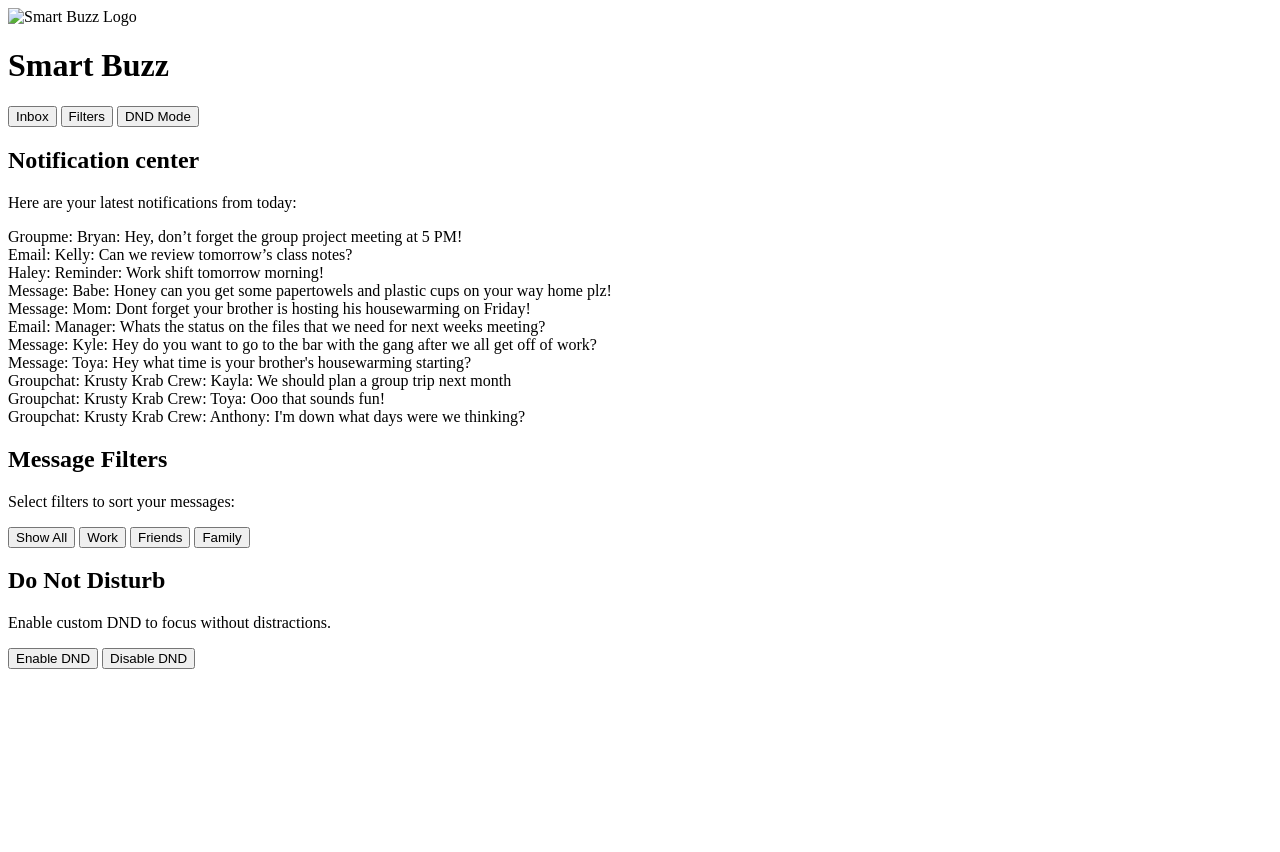
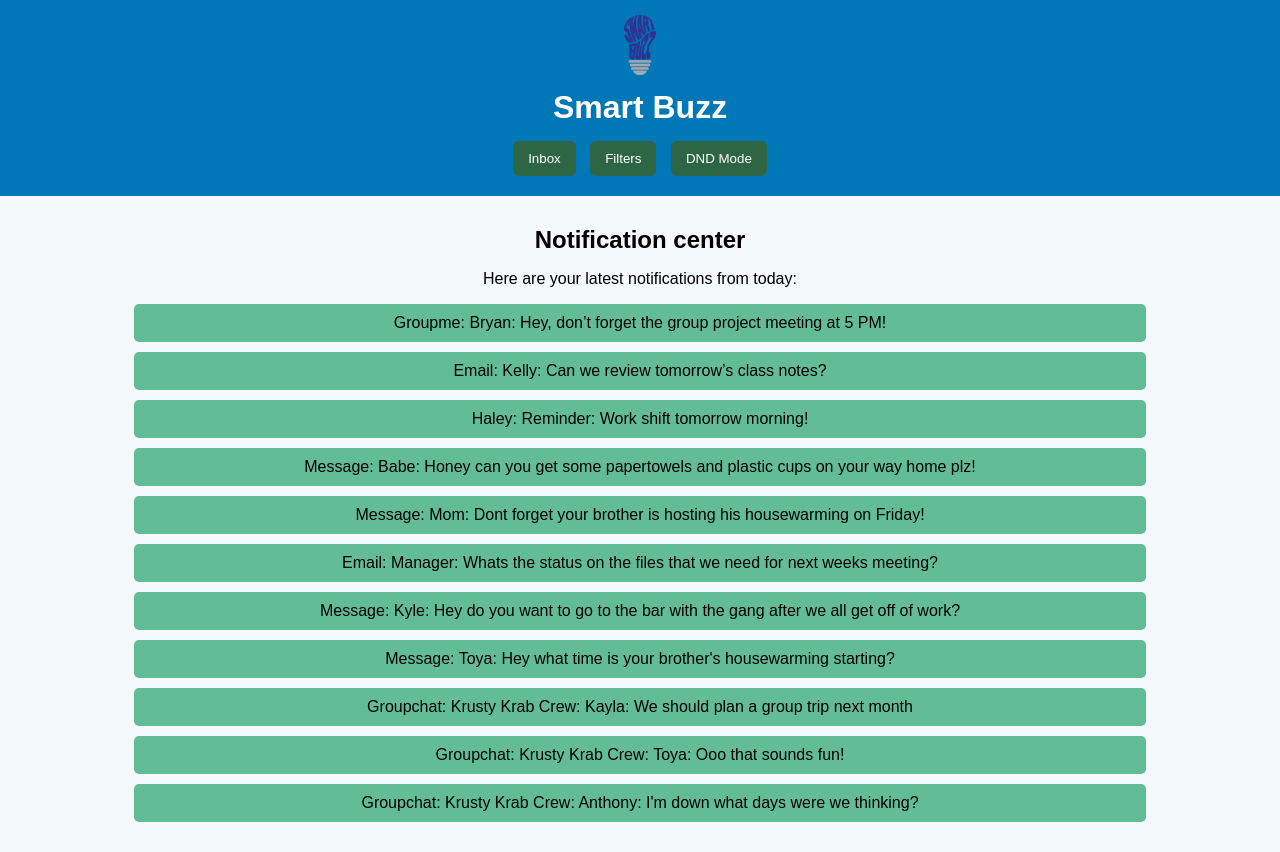
Before and after one commit to Interface-Design-and-Development/finalproject-the-ux-factor, a plain HTML site: page index.html in a window 1280 px wide. Before the commit the page ends 800 px from the top, so only its background shows below. Drawn offline with Linux system fonts and the light colour scheme.

Commit message:
-added stylesheet ref and correct image link

```diff
--- a/index.html
+++ b/index.html
@@ -5,11 +5,12 @@
     <head>
   <meta charset="UTF-8" />
   <meta name="viewport" content="width=device-width, initial-scale=1.0" />
+  <link rel="stylesheet" href="style.css" />
   <title>Smart Buzz</title>
 </head>
 <body>
   <header>
-    <img src="SmartBuzz Logo.png" alt="Smart Buzz Logo" style="height: 60px;" />
+    <img src="images/SmartBuzz Logo.png" alt="Smart Buzz Logo" style="height: 60px;" />
     <h1>Smart Buzz</h1>
   <nav>
       <button onclick="showPage('inbox')">Inbox</button>
```
